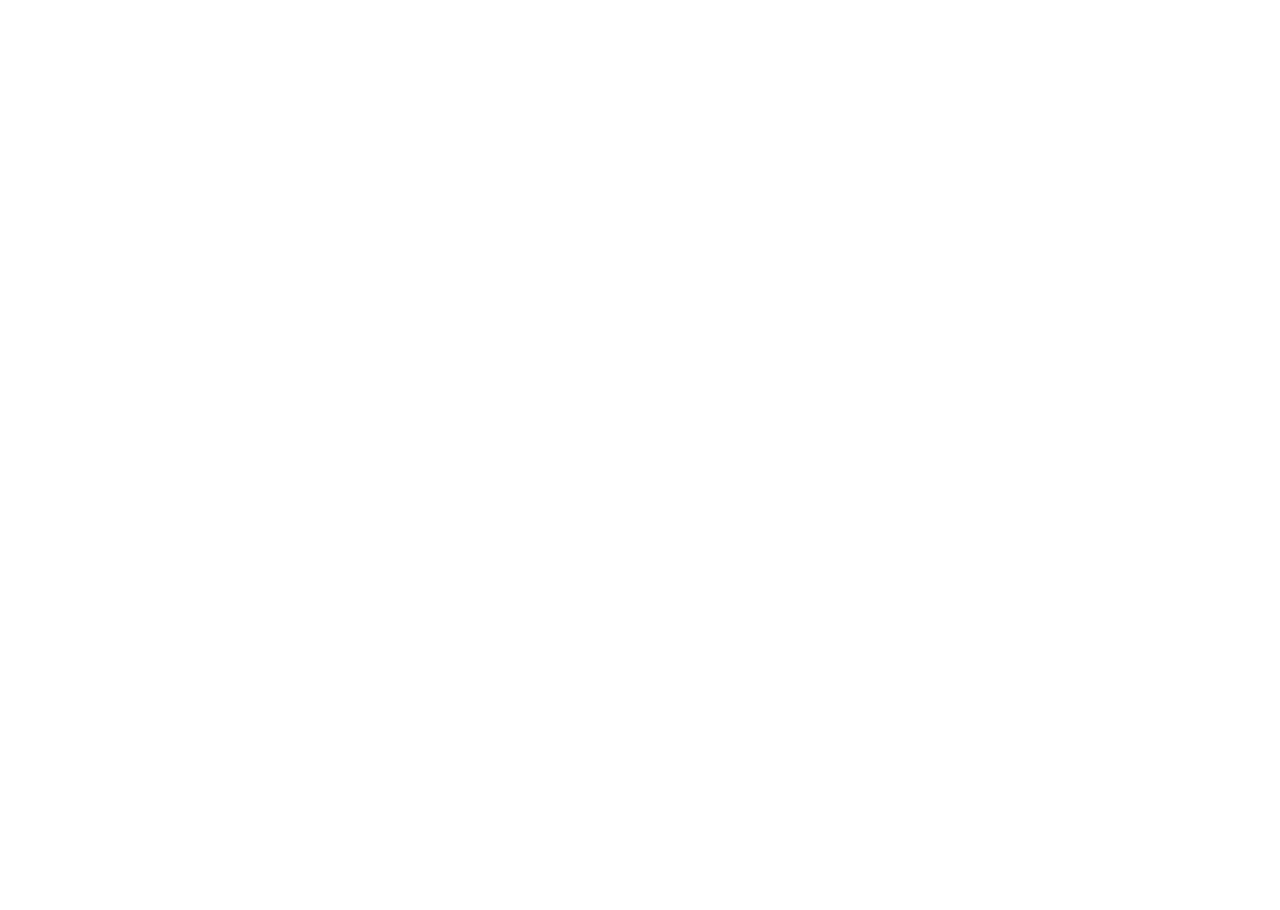
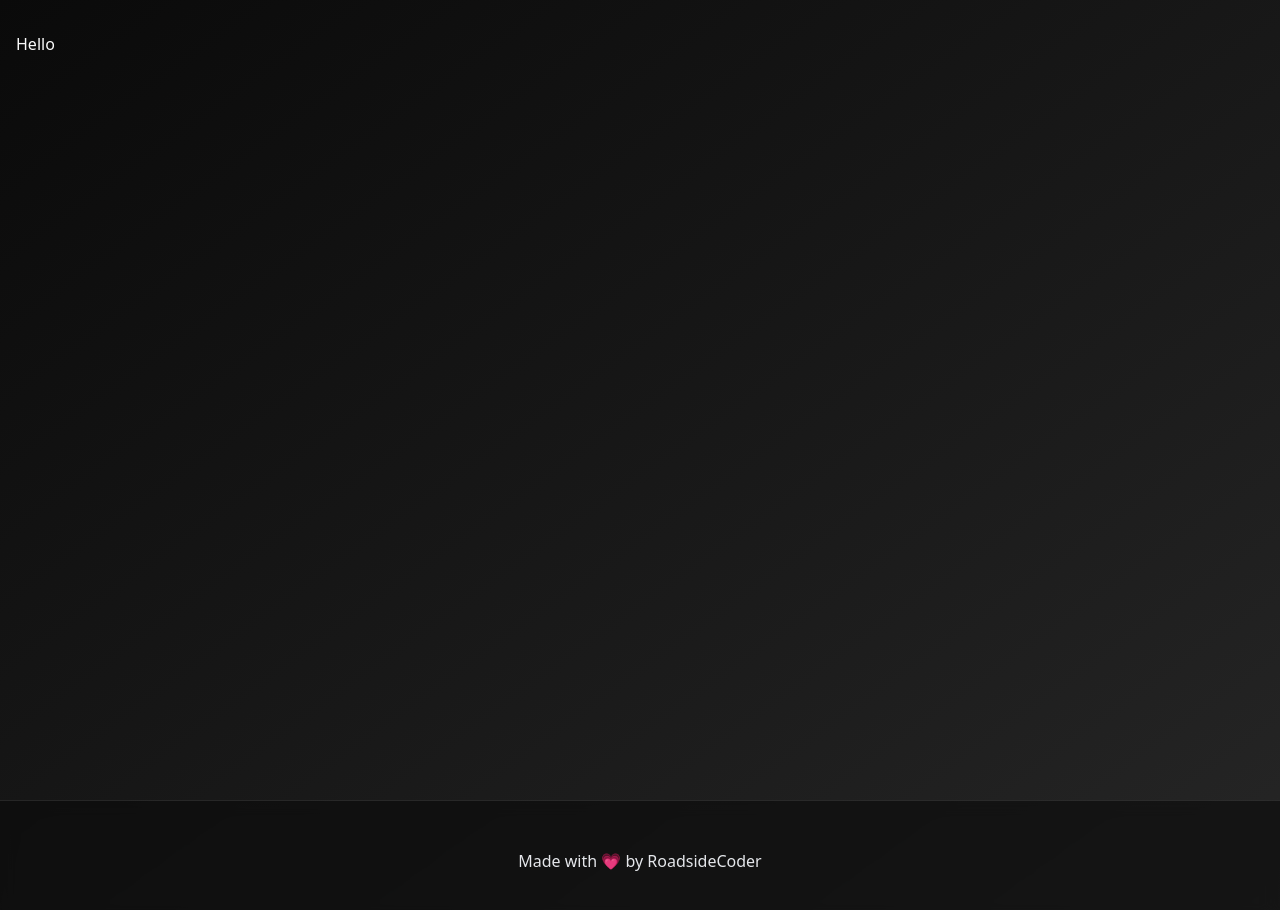
Before and after one commit to vaibhavi466/klimate, a React (Vite) app: page / in a window 1280 px wide. Shown: the top 910 px of the page. Before the commit the page ends 800 px from the top, so only its background shows below. Built offline with nearby package versions, Linux system fonts and the light colour scheme.

Commit message:
set default dark mode to ui using shadcn

```diff
--- a/src/App.tsx
+++ b/src/App.tsx
@@ -1,11 +1,17 @@
 
 import { BrowserRouter } from 'react-router-dom';
 import './App.css'
+import { Layout } from './components/layout';
+import { ThemeProvider } from './context/theme-provider';
 
 function App() {
   return (
     <BrowserRouter>
-
+    <ThemeProvider defaultTheme='dark'>
+      <Layout>
+        Hello
+      </Layout>
+    </ThemeProvider>
     </BrowserRouter>
   );
 }
--- a/src/components/layout.tsx
+++ b/src/components/layout.tsx
@@ -0,0 +1,18 @@
+import type { PropsWithChildren } from "react";
+// import { Header } from "./header";
+
+export function Layout({ children }: PropsWithChildren) {
+  return (
+    <div className=" bg-gradient-to-br from-background to-muted">
+      {/* <Header /> */}
+      <main className="min-h-screen container mx-auto px-4 py-8">
+        {children}
+      </main>
+      <footer className="border-t backdrop-blur supports-[backdrop-filter]:bg-background/60 py-12">
+        <div className="container mx-auto px-4 text-center text-gray-200">
+          <p>Made with 💗 by RoadsideCoder</p>
+        </div>
+      </footer>
+    </div>
+  );
+}
--- /dev/null
+++ b/src/context/theme-provider.tsx
@@ -0,0 +1,73 @@
+import { createContext, useContext, useEffect, useState } from "react"
+
+type Theme = "dark" | "light" | "system"
+
+type ThemeProviderProps = {
+  children: React.ReactNode
+  defaultTheme?: Theme
+  storageKey?: string
+}
+
+type ThemeProviderState = {
+  theme: Theme
+  setTheme: (theme: Theme) => void
+}
+
+const initialState: ThemeProviderState = {
+  theme: "system",
+  setTheme: () => null,
+}
+
+const ThemeProviderContext = createContext<ThemeProviderState>(initialState)
+
+export function ThemeProvider({
+  children,
+  defaultTheme = "system",
+  storageKey = "vite-ui-theme",
+  ...props
+}: ThemeProviderProps) {
+  const [theme, setTheme] = useState<Theme>(
+    () => (localStorage.getItem(storageKey) as Theme) || defaultTheme
+  )
+
+  useEffect(() => {
+    const root = window.document.documentElement
+
+    root.classList.remove("light", "dark")
+
+    if (theme === "system") {
+      const systemTheme = window.matchMedia("(prefers-color-scheme: dark)")
+        .matches
+        ? "dark"
+        : "light"
+
+      root.classList.add(systemTheme)
+      return
+    }
+
+    root.classList.add(theme)
+  }, [theme])
+
+  const value = {
+    theme,
+    setTheme: (theme: Theme) => {
+      localStorage.setItem(storageKey, theme)
+      setTheme(theme)
+    },
+  }
+
+  return (
+    <ThemeProviderContext.Provider {...props} value={value}>
+      {children}
+    </ThemeProviderContext.Provider>
+  )
+}
+
+export const useTheme = () => {
+  const context = useContext(ThemeProviderContext)
+
+  if (context === undefined)
+    throw new Error("useTheme must be used within a ThemeProvider")
+
+  return context
+}
```
